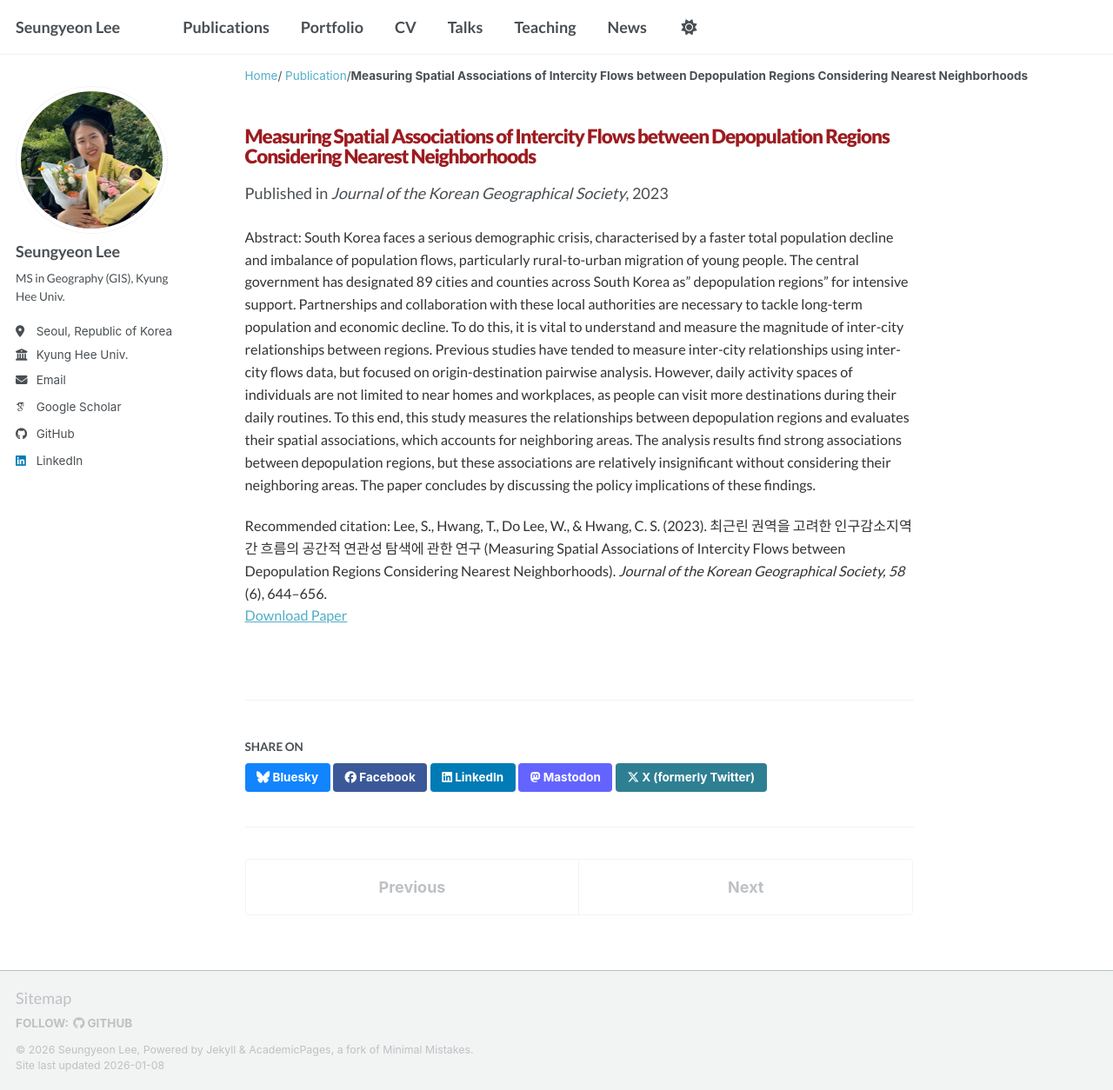
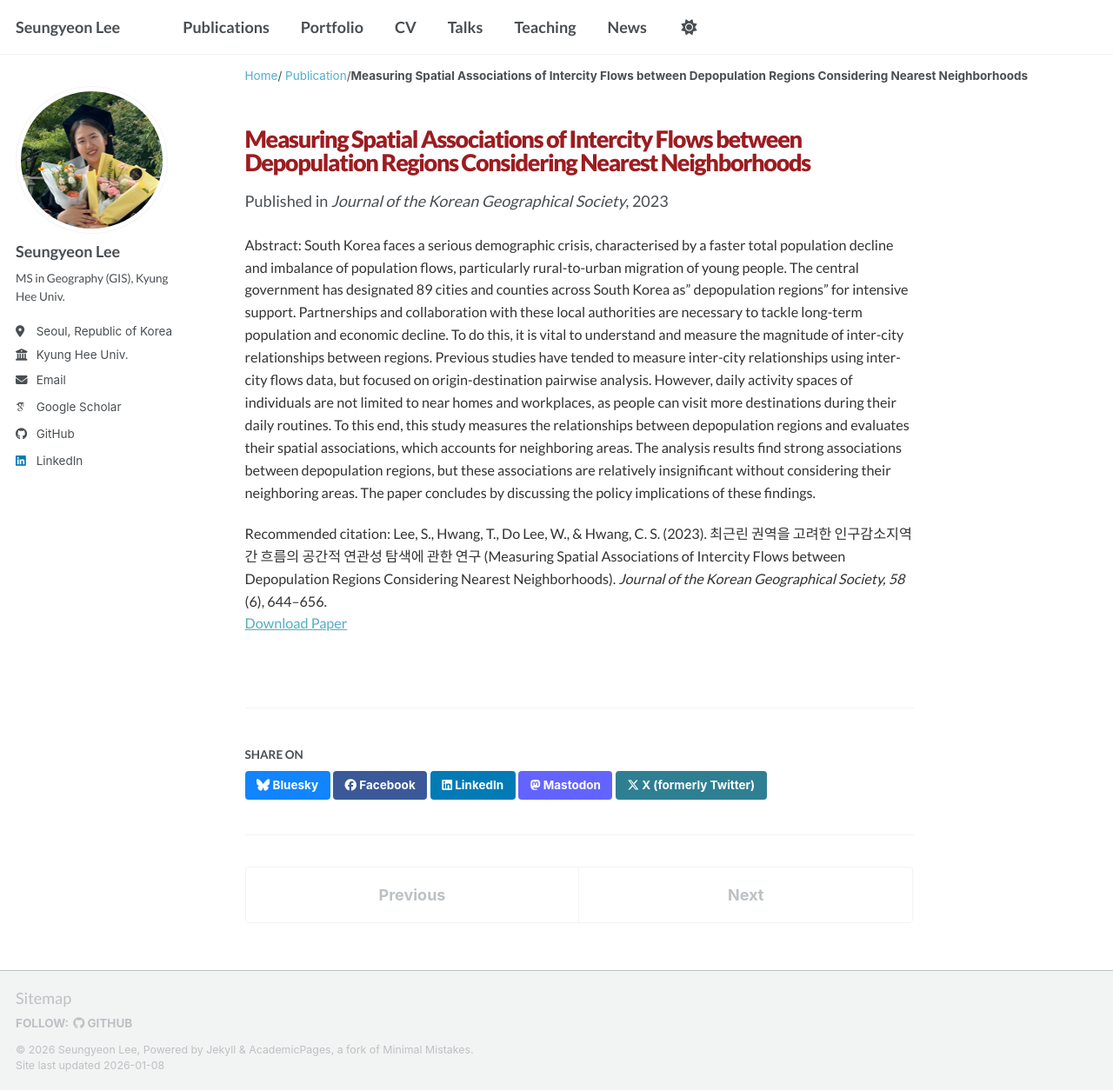
Before and after one commit to seungyeon677/seungyeon677.github.io, a Jekyll site: the page built from _publications/2023-Measuring-Sptial-Associations-of-Intercity-Flows-between-Depopulation-Regions-Considering-Nearest-Neighborhoods.md, in a window 1280 px wide and 1254 px high. Shown: the whole window at 87% size. Built offline with Jekyll 4.4.1, drawn with Linux system fonts in a browser that asks for light colours; some web fonts are replaced; a script bundle is joined from its source files by our own code; library files that are not in the unit come from our copies.

Commit message:
Update single.html

```diff
--- a/_layouts/single.html
+++ b/_layouts/single.html
@@ -28,7 +28,7 @@
         <header>
           {% if page.title %}
             <h1 class="page__title"
-                {% if page.title_size == 'small' %} style="font-size: 1.25rem !important;" {% endif %}
+                {% if page.title_size == 'small' %} style="font-size: 1.5rem !important;" {% endif %}
                 itemprop="headline">
               {{ page.title | markdownify | remove: "<p>" | remove: "</p>" }}
             </h1>
```
